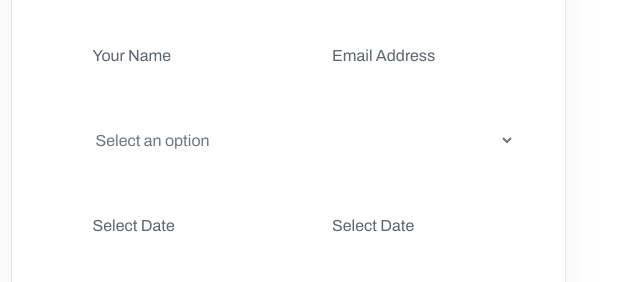
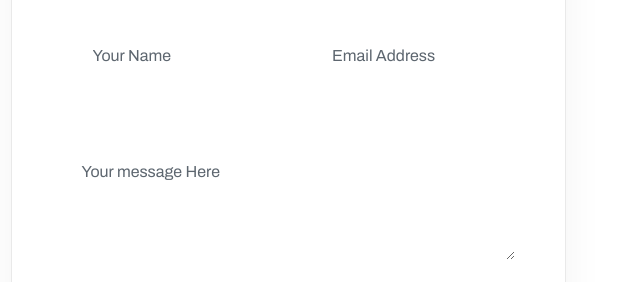
Before and after one commit to patterncraftgh/nisdaqgh, a plain HTML site: page contact-2.html in a window 1280 px wide. Shown: the part 1291-1573 px from the top of the page, 637-1280 px from the left. Drawn offline with Linux system fonts and the light colour scheme.

Commit message:
fixed #12; update contact form

```diff
--- a/contact-2.html
+++ b/contact-2.html
@@ -273,21 +273,7 @@
                                     <input type="email" placeholder="Email Address" required>
                                 </div>
                             </div>
-                            <select>
-                                <option data-display="Select">Select an option</option>
-                                <option value="1">Some option</option>
-                                <option value="2">Another option</option>
-                                <option value="3" disabled>A disabled option</option>
-                                <option value="4">Potato</option>
-                            </select>
-                            <div class="input-half-wrapper mt--25 mb--30">
-                                <div class="single-input">
-                                    <input placeholder="Select Date" type="text" name="checkIn" id="datepicker" value="" class="calendar" required>
-                                </div>
-                                <div class="single-input">
-                                    <input type="text" id="timepicker" placeholder="Select Date" />
-                                </div>
-                            </div>
+                            <div class="input-half-wrapper mt--25 mb--30"></div>
                             <textarea class="form-control mb--30" id="message" name="message" placeholder="Your message Here" required=""></textarea>
                             <button type="submit" class="rts-btn btn-primary">SUBMIT MESSAGE</button>
                         </form>
```
